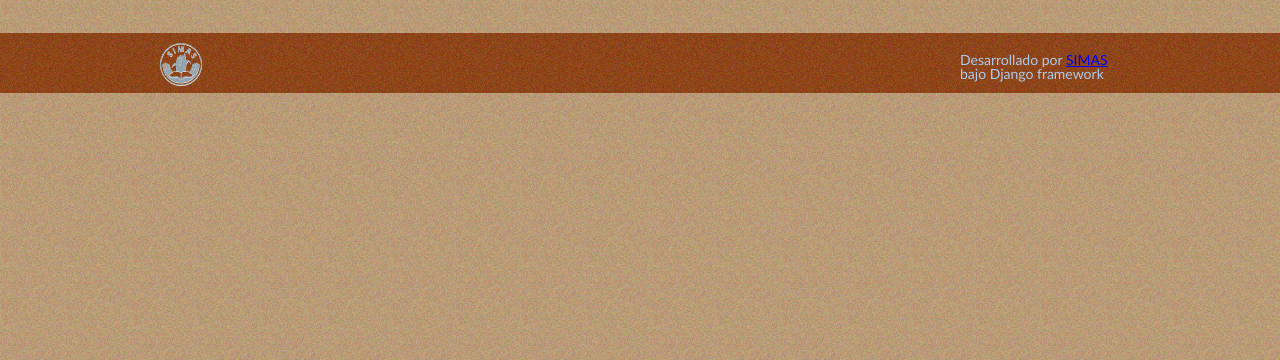
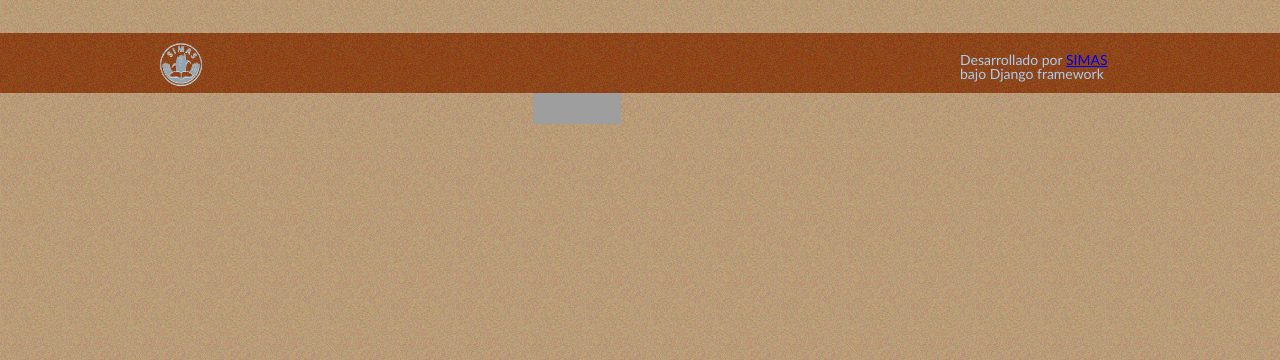
Before and after one commit to CARocha/jfps-achuapa, a Django app: template achuapa/templates/base.html in a window 1280 px wide. Shown: the part 60-420 px from the top of the page. Run offline with Django 3.2, Linux system fonts and the light colour scheme; the template is opened without the code that fills it, so the values that code supplies are empty; parts of the project's set-up code (start-up, migrations or seed data) failed here and were passed over; some libraries are stand-ins or nearby versions; grey boxes are pictures that could not be loaded.

Commit message:
pequeños cambios

```diff
--- a/achuapa/media/css/estilo.css
+++ b/achuapa/media/css/estilo.css
@@ -362,3 +362,7 @@ margin-left:10px;  float:right;
 }
 
 /* Termina footer */
+#validador p{
+    text-align: center;
+
+}
--- a/achuapa/templates/base.html
+++ b/achuapa/templates/base.html
@@ -50,5 +50,10 @@
                <div id="creditos">Desarrollado por <a href="http://www.simas.org.ni">SIMAS</a> bajo Django framework</div>
              </div><!-- termina del footer_contenedor -->
         </div><!-- Termina Footer-->
+        <div id="validador"><p>
+    <a href="http://validator.w3.org/check?uri=referer"><img
+        src="http://www.w3.org/Icons/valid-xhtml10"
+        alt="Valid XHTML 1.0 Transitional" height="31" width="88" /></a>
+  </p></div>
 </body>
 </html>
```
